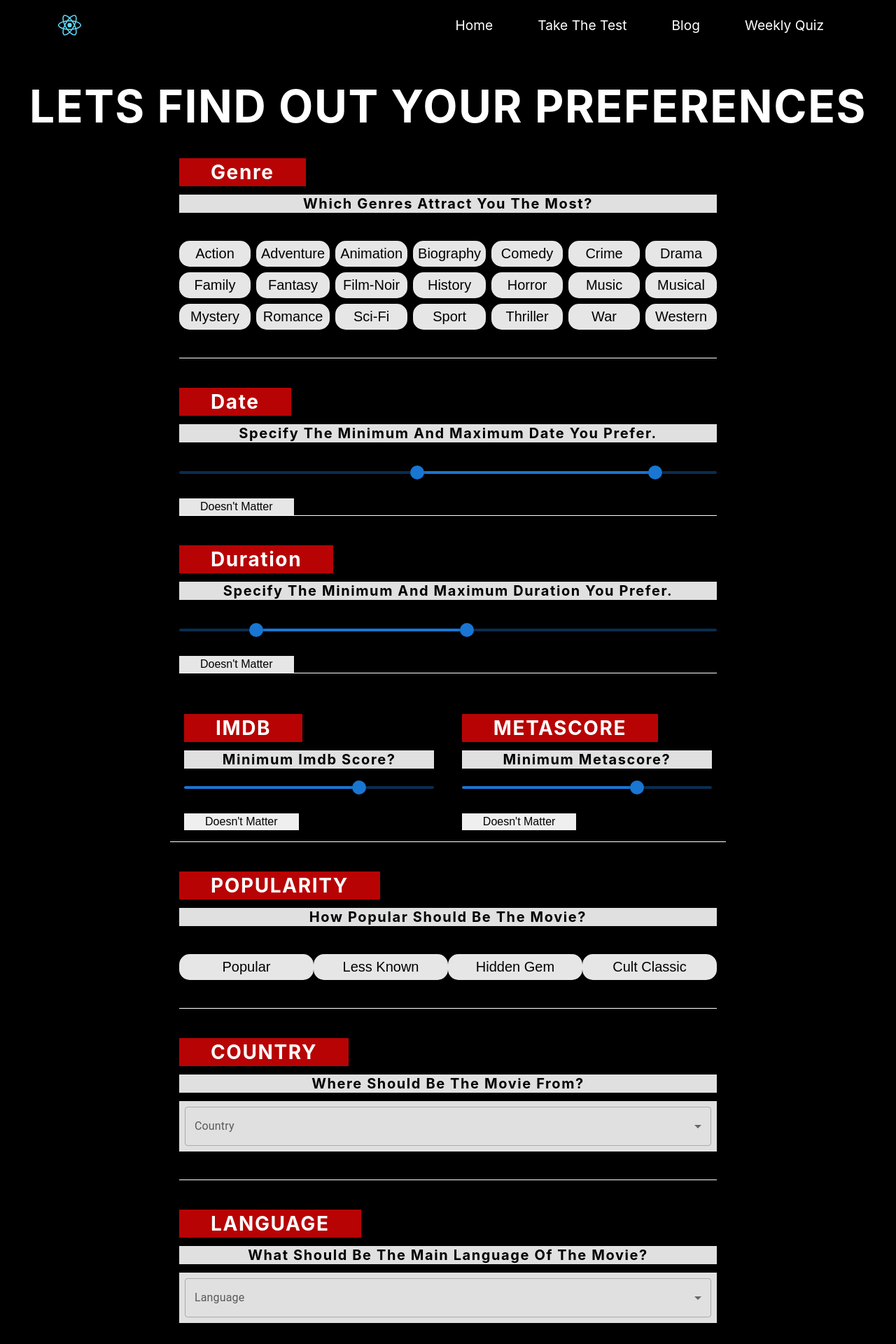
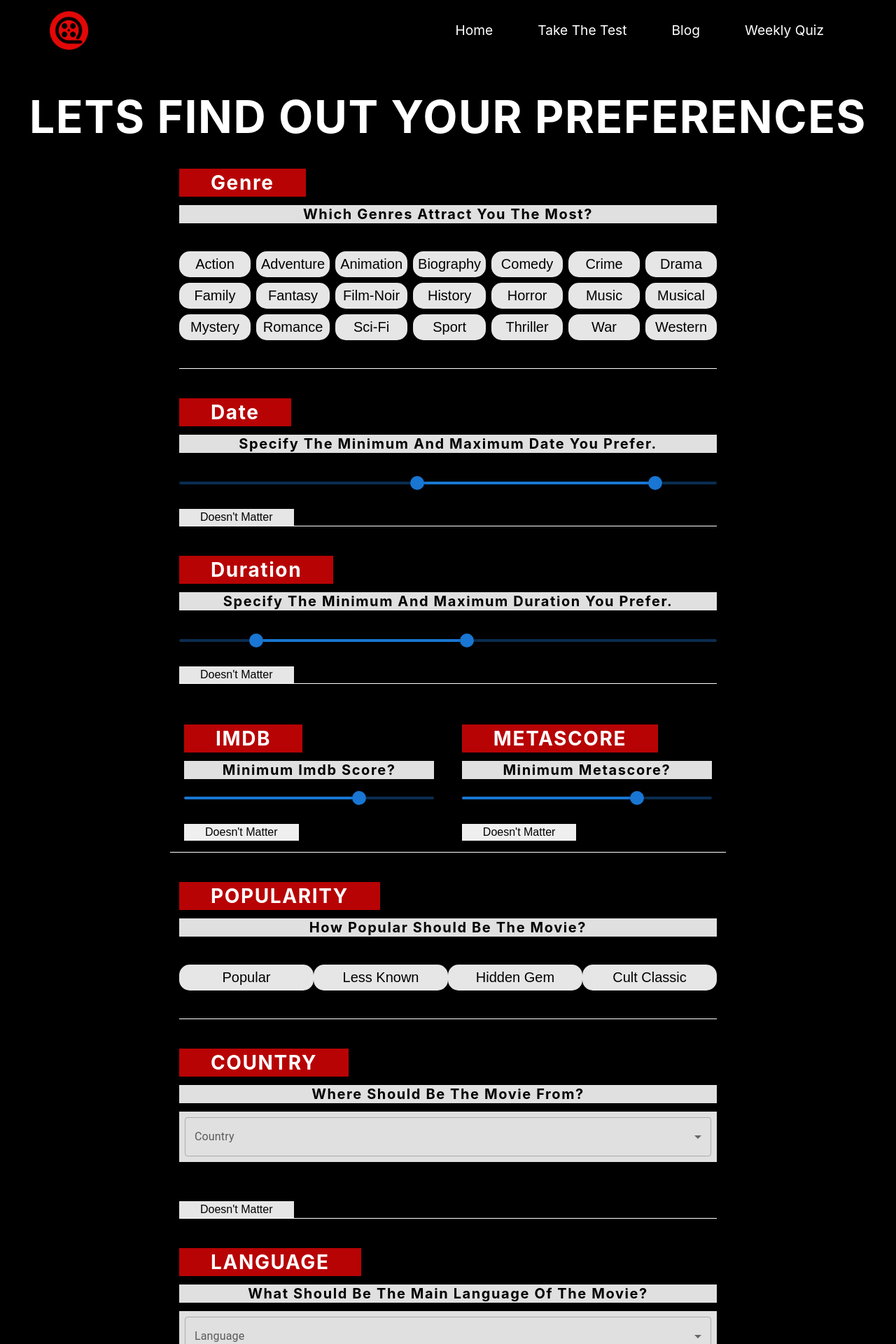
Before and after one commit to emrethebuffguy/CinemaSuggest, a React (Create React App) app in the folder client/: page /movietest in a window 1280 px wide. Shown: the top 1920 px of the page at 70% size. Built offline with nearby package versions, Linux system fonts and the light colour scheme.

Commit message:
improvements

```diff
--- a/client/src/components/Footer.js
+++ b/client/src/components/Footer.js
@@ -9,7 +9,7 @@ const Footer = () => {
       <div className="info">
         <div className="content">
           <h3>Contact Us!</h3>
-          <h3>Email: blabla@gmail.com</h3>
+          <h3>Email: cinemasuggestinfo@gmail.com</h3>
         </div>
         <div className="social">
            <a href="#"> <AiFillFacebook className="social-icon"/></a>
@@ -18,9 +18,10 @@ const Footer = () => {
         </div>
         <div className="sitemap">
             <h3>Sitemap</h3>
-            <a href="#">Home</a>
-            <a href="#">The Movie Test</a>
-            <a href="#">About</a>
+            <a href="/">Home</a>
+            <a href="/movietest">The Movie Test</a>
+            <a href="/blog">Blog</a>
+            <a href="/quiz">Weekly Quiz</a>
         </div>
       </div>
       <h4>&copy; 2023 CinemaSuggest. All rights Reserved.</h4>
--- a/client/src/components/Navbar.js
+++ b/client/src/components/Navbar.js
@@ -1,11 +1,13 @@
 import React, { useState, useRef, useEffect } from "react";
 import styled from "styled-components";
-import logo from "../logo.svg"
+import logo from "../assets/icon.png"
 import { FaBars } from "react-icons/fa";
 import "../index.css"
 import { links } from "../utils/constants";
+import { useNavigate } from "react-router-dom";
 
 const Navbar = () => {
+  const navigate = useNavigate();
   const [showLinks, setShowLinks] = useState(false);
   const linksContainerRef = useRef(null);
   const linksRef = useRef(null);
@@ -20,11 +22,17 @@ const Navbar = () => {
       linksContainerRef.current.style.height = '0px';
     }
   }, [showLinks]);
+
+  const handleClick= ()=>{
+
+    navigate("/");
+  }
+
   return (
     <NavigationElement>
       <div className='nav-center'>
         <div className='nav-header'>
-          <img src={logo}  className='logo' alt='logo' />
+          <img src={logo}  className='logo' alt='logo' onClick={handleClick}/>
           <button className='nav-toggle' onClick={toggleLinks}>
             <FaBars />
           </button>
@@ -71,8 +79,9 @@ const NavigationElement = styled.nav`
   color: red;
   transform: rotate(90deg);
 }
-.logo {
-  height: 40px;
+img{
+  height:55px;
+  cursor:pointer;
 }
 .links a {
   color: white;
--- a/client/src/pages/Test.js
+++ b/client/src/pages/Test.js
@@ -336,6 +336,14 @@ const Test = () => {
               </Select>
             </FormControl>
           </Box>
+          <button
+            className="dmbtn"
+            onClick={() => {
+              setCountry("");
+            }}
+          >
+            Doesn't Matter
+          </button>
         </TestContainer>
         <TestContainer>
           <Picker>LANGUAGE</Picker>
--- a/client/src/utils/warnings.js
+++ b/client/src/utils/warnings.js
@@ -4,5 +4,4 @@ export const warnings = [
   "Profanity",
   "Sex & Nudity",
   "Violence & Gore",
-  "moving",
 ];
```
Also changed, not shown: client/src/assets/Suggest.png (added), client/src/assets/icon.png (added), 10 other files (tests, documents, lock files or other folders).
